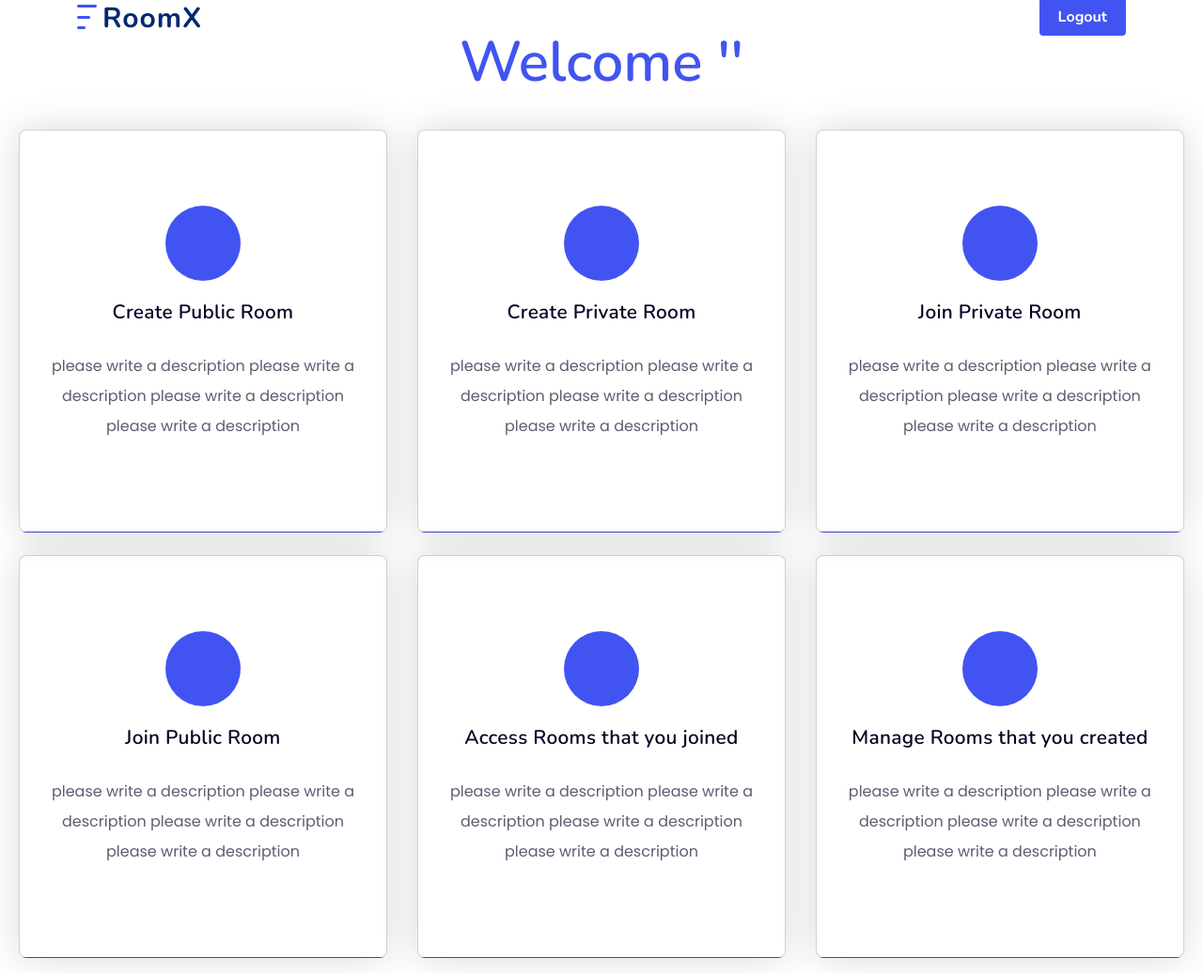
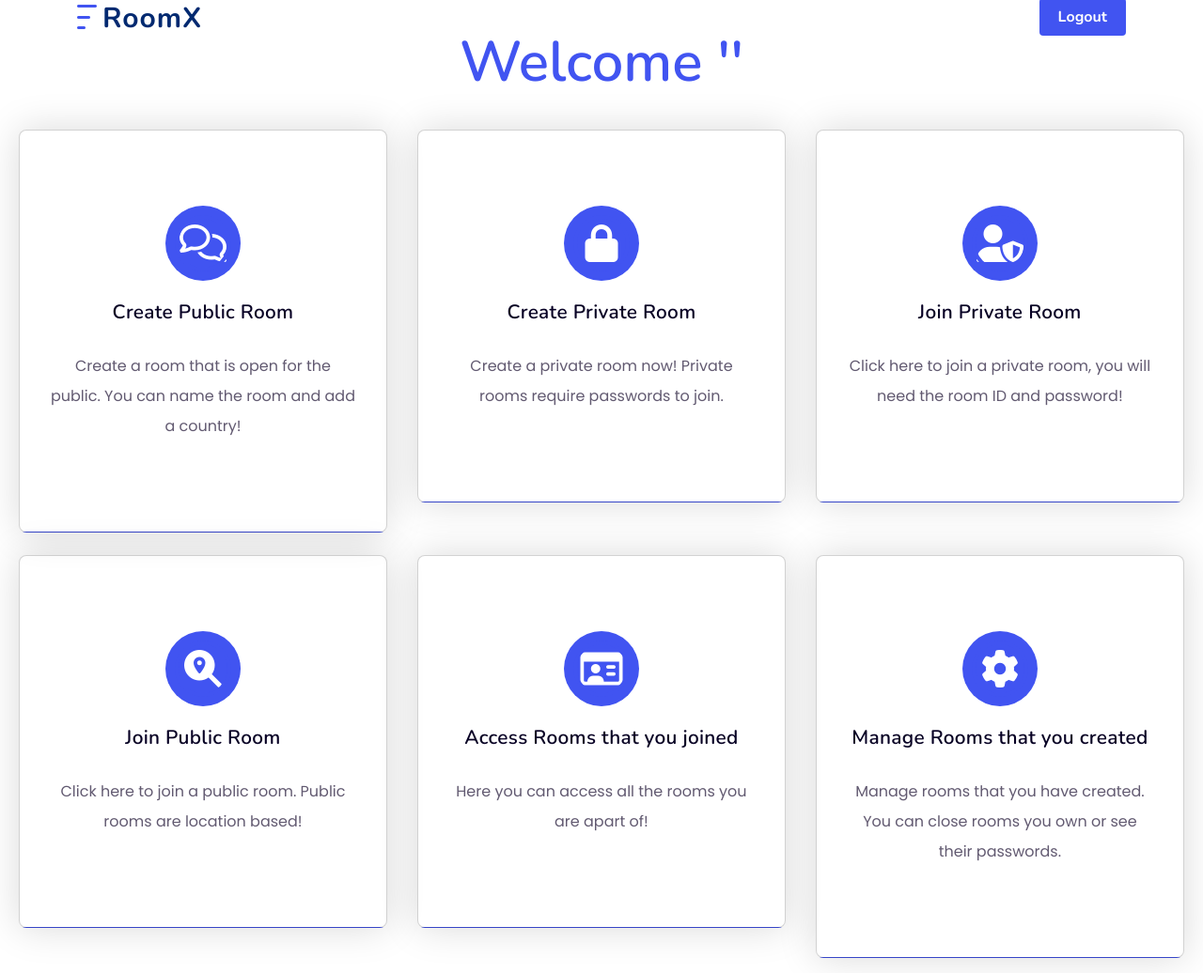
Before and after one commit to waleedev01/RoomX, a PHP site: page /loggedInHomepage.php in a window 1280 px wide. Shown: the part 22-1058 px from the top of the page at 94% size. Run offline with PHP 8.4, Linux system fonts and the light colour scheme; the visitor is signed in with stand-in values (Sample User, id 1); data that the repository does not hold is empty; some libraries are stand-ins or nearby versions.

Commit message:
final css changes?

```diff
--- a/login/loggedInHomepage.php
+++ b/login/loggedInHomepage.php
@@ -9,6 +9,7 @@ $row = mysqli_fetch_row($res_id);
 ?>
 <!DOCTYPE html>
 <html>
+<script src="https://kit.fontawesome.com/a076d05399.js" crossorigin="anonymous"></script>
 <title>
             Homepage
         </title>
@@ -23,11 +24,11 @@ $row = mysqli_fetch_row($res_id);
         <a href="../room/createRoom.php">
           <div class="card">
             <div class="icon">
-              <i class="fa-solid fa-user"></i>
+                <i class="far fa-comments"></i>
             </div>
             <h3>Create Public Room</h3>
             <p>
-              please write a description please write a description please write a description please write a description
+              Create a room that is open for the public. You can name the room and add a country!
             </p>
           </div>
           </a>
@@ -38,11 +39,11 @@ $row = mysqli_fetch_row($res_id);
           <div class="card">
 
             <div class="icon">
-              <i class="fa-solid fa-shield-halved"></i>
+              <i class="fas fa-lock"></i>
             </div>
             <h3>Create Private Room</h3>
             <p>
-              please write a description please write a description please write a description please write a description
+              Create a private room now! Private rooms require passwords to join.
             </p>
           </div>
           </a>
@@ -53,11 +54,11 @@ $row = mysqli_fetch_row($res_id);
           <div class="card">
 
             <div class="icon">
-              <i class="fa-solid fa-headset"></i>
+              <i class="fas fa-user-shield"></i>
             </div>
             <h3>Join Private Room</h3>
             <p>
-              please write a description please write a description please write a description please write a description
+              Click here to join a private room, you will need the room ID and password!
             </p>
           </div>
           </a>
@@ -70,11 +71,11 @@ $row = mysqli_fetch_row($res_id);
           <a href="../room/joinPublicRoom.php">
           <div class="card">
             <div class="icon">
-              <i class="fa-solid fa-user"></i>
+              <i class="fas fa-search-location"></i>
             </div>
             <h3>Join Public Room</h3>
             <p>
-              please write a description please write a description please write a description please write a description
+                Click here to join a public room. Public rooms are location based!
             </p>
           </div>
           </a>
@@ -85,11 +86,11 @@ $row = mysqli_fetch_row($res_id);
           <div class="card">
 
             <div class="icon">
-              <i class="fa-solid fa-shield-halved"></i>
+              <i class="far fa-id-card"></i>
             </div>
             <h3>Access Rooms that you joined</h3>
             <p>
-              please write a description please write a description please write a description please write a description
+              Here you can access all the rooms you are apart of!
             </p>
           </div>
           </a>
@@ -100,11 +101,11 @@ $row = mysqli_fetch_row($res_id);
           <div class="card">
 
             <div class="icon">
-              <i class="fa-solid fa-headset"></i>
+              <i class="fas fa-cog"></i>
             </div>
             <h3>Manage Rooms that you created</h3>
             <p>
-              please write a description please write a description please write a description please write a description
+              Manage rooms that you have created. You can close rooms you own or see their passwords.
             </p>
           </div>
           </a>
--- a/room/manageRoom.php
+++ b/room/manageRoom.php
@@ -16,7 +16,7 @@ include '../session/session.php';
 
 <body style="text-align: center;">
 <h1 class='my-5' style="padding-top: 20px;">Rooms created by you</h1>
-<input type="text" id="myInput" onkeyup="myFunction()" placeholder="Search for names..">
+<input type="text" id="myInput" onkeyup="myFunction()" placeholder="Search for room IDs..">
 
 <?php
         $query_rooms = "SELECT * FROM Room WHERE user_id='$row[0]'";
```
Also changed, not shown: chat/chat.css (+5 -2 lines), chat/processLeaveRoom.php (+4 -4 lines).
